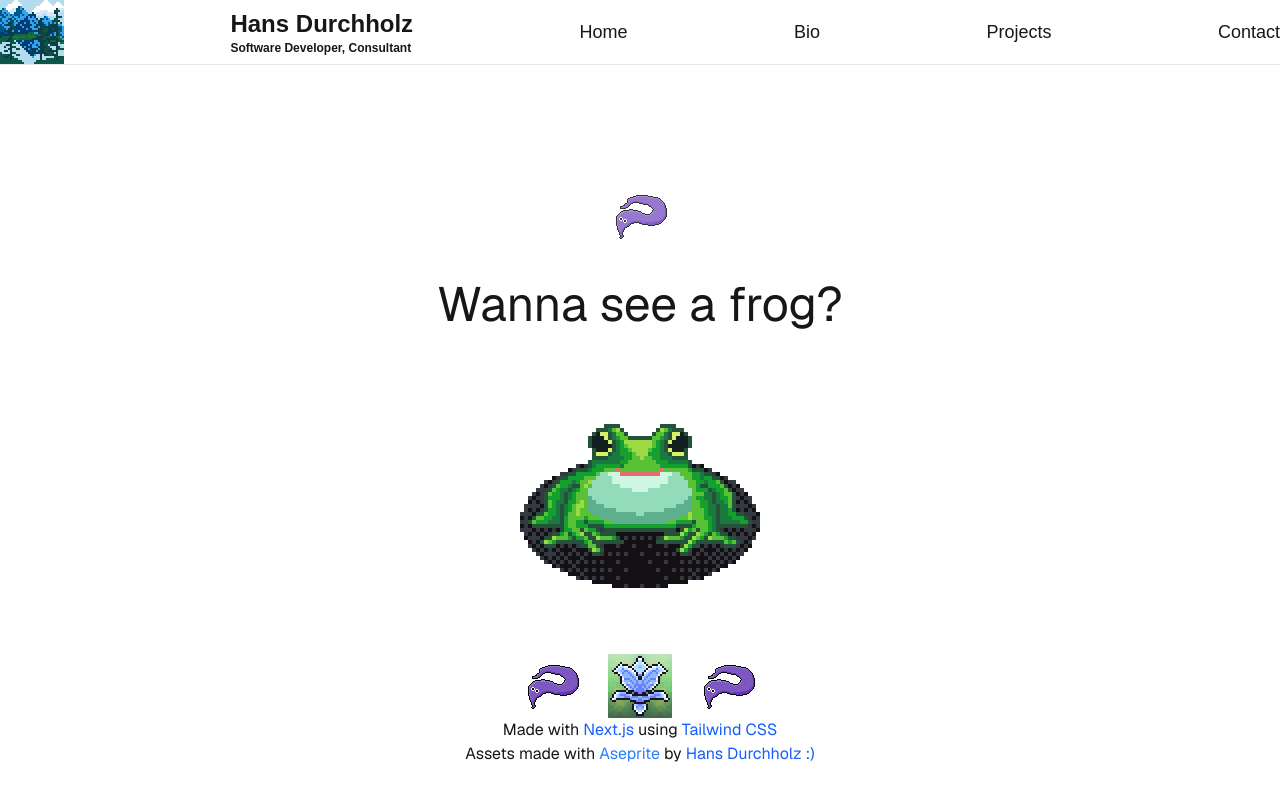
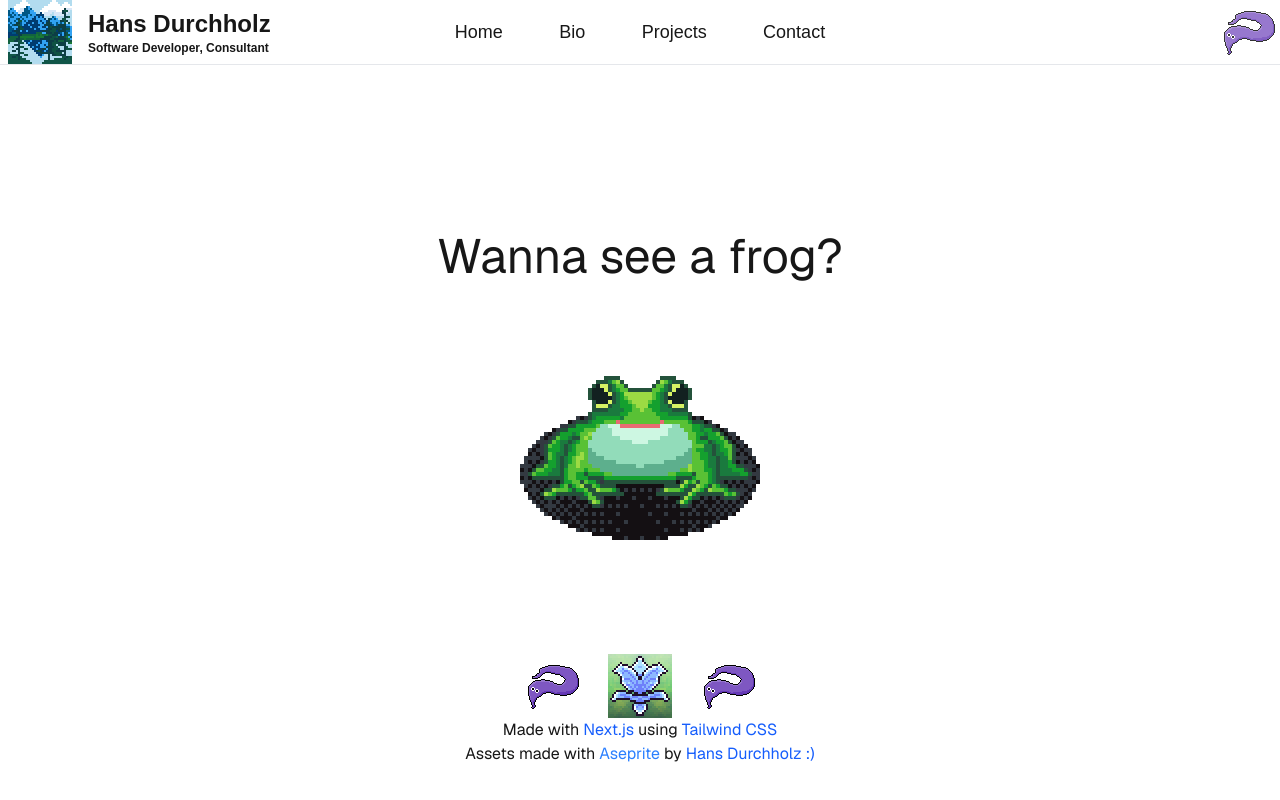
Before and after one commit to hansied67/hansied67.github.io, a Next.js app: page / in a window 1280 px wide. Built offline with nearby package versions, Linux system fonts and the light colour scheme.

Commit message:
Tailwind Changes to SiteNav component

```diff
--- a/src/app/components/SiteNav/SiteNav.tsx
+++ b/src/app/components/SiteNav/SiteNav.tsx
@@ -3,6 +3,7 @@
 // import { useState } from "react";
 import Image from "next/image";
 import Link from "next/link";
+import ThemeToggle from "../ThemeToggle/ThemeToggle";
 
 
 // Custom Navbar component for easy refactoring
@@ -25,35 +26,26 @@ export default function SiteNav() {
     return (
       <nav className="fixed w-full z-20 top-0 start-0 border-b border-gray-200 dark:border-gray-600">
         <div className="max-w-screen-xl flex flex-wrap items-center justify-between mx-auto">
-          <Image src="/Bob Ross.png" alt="32x32 pixel art of lakeside mountains" width={64} height={64} priority />
+          <div className="flex flex-1 items-center">
+            <Image className="mx-2" src="/Bob Ross.png" alt="32x32 pixel art of lakeside mountains" width={64} height={64} priority />
             <div className="">
-            <span className="self-center text-2xl font-bold whitespace-nowrap">Hans Durchholz</span>
-            <div className="self-center text-xs font-semibold whitespace-nowrap">Software Developer, Consultant</div>
+              <span className="mx-2 self-center text-2xl font-bold whitespace-nowrap">Hans Durchholz</span>
+              <div className="mx-2 self-center text-xs font-semibold whitespace-nowrap">Software Developer, Consultant</div>
             </div>
+          </div>
+          <div className="flex flex-1 justify-around">
             {navItems.map((item, index) => (
               <div
                 key={index}
-              className="text-lg inline"
+                className="text-lg"
               >
                 <Link href={item.href} className="">
                   {item.name}
                 </Link>
               </div>
             ))}
-          {/* <div className="items-center justify-between">
-            <ul className="flex flex-col">
-              {navItems.map((item, index) => (
-                <li
-                  key={index}
-                  className="text-lg inline"
-                >
-                  <Link href={item.href} className="">
-                    {item.name}
-                  </Link>
-                </li>
-              ))}
-            </ul>
-          </div> */}
+          </div>
+          <ThemeToggle className="flex flex-1 justify-end"/>
         </div>
       </nav>
     )
--- a/src/app/components/ThemeToggle/ThemeToggle.tsx
+++ b/src/app/components/ThemeToggle/ThemeToggle.tsx
@@ -5,7 +5,7 @@ import Image from "next/image";
 
 
 //TODO: Change sprite on click. Easy implementation, make new worm sprite?
-export default function ThemeToggle() {
+export default function ThemeToggle(props: { className: string | undefined; }) {
     const [theme, setTheme] = useState(false);
 
     useEffect(() => {
@@ -24,7 +24,7 @@ export default function ThemeToggle() {
     }
 
     return (
-      <button className="" onClick={toggleTheme}>
+      <button className={props.className} onClick={toggleTheme}>
         <Image
         className="opacity-80 hover:opacity-100"
         src="/worm_foreground.png"
--- a/src/app/page.tsx
+++ b/src/app/page.tsx
@@ -1,14 +1,12 @@
 import React from "react";
 import Image from "next/image";
 import Link from "next/link";
-import ThemeToggle from "./components/ThemeToggle/ThemeToggle";
 
 
 export default function Home() {
   return (
     <div className="light grid grid-rows-[20px_1fr_20px] items-center justify-items-center min-h-screen p-8 pb-20 gap-16 sm:p-20 font-[family-name:var(--font-geist-sans)]">
       <main className="flex flex-col gap-[32px] row-start-2 items-center">
-        <ThemeToggle />
         <h1 className="text-5xl dark:text-violet-800">
           Wanna see a frog?
         </h1>
```
Lines whose indentation alone changed are shown as unchanged.
